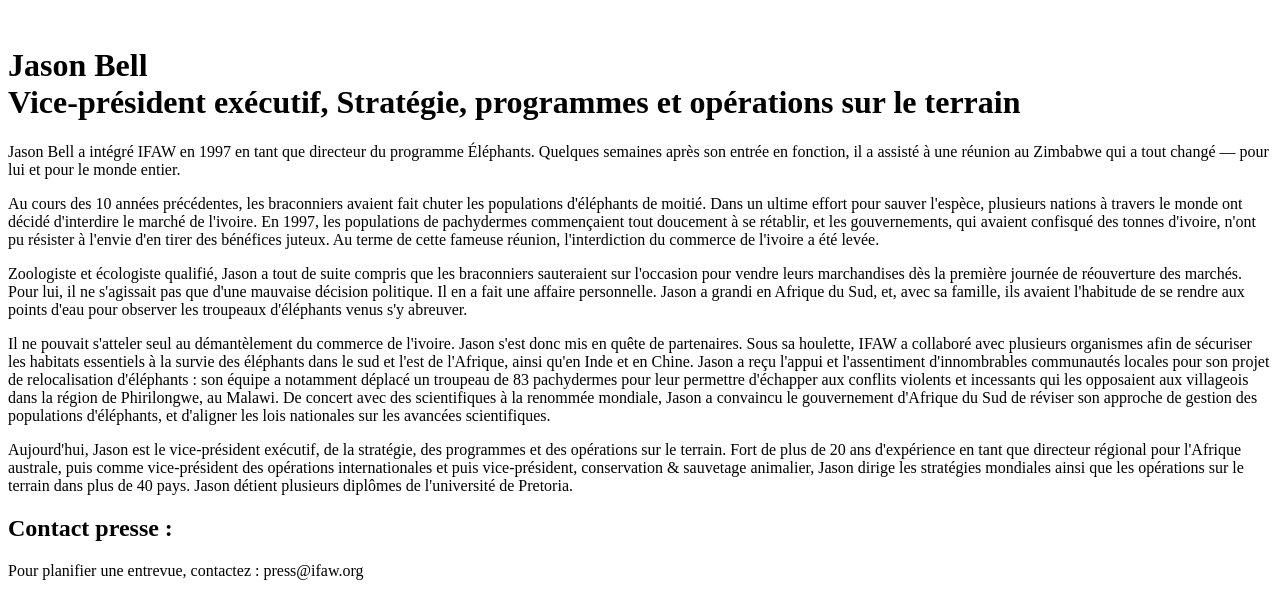
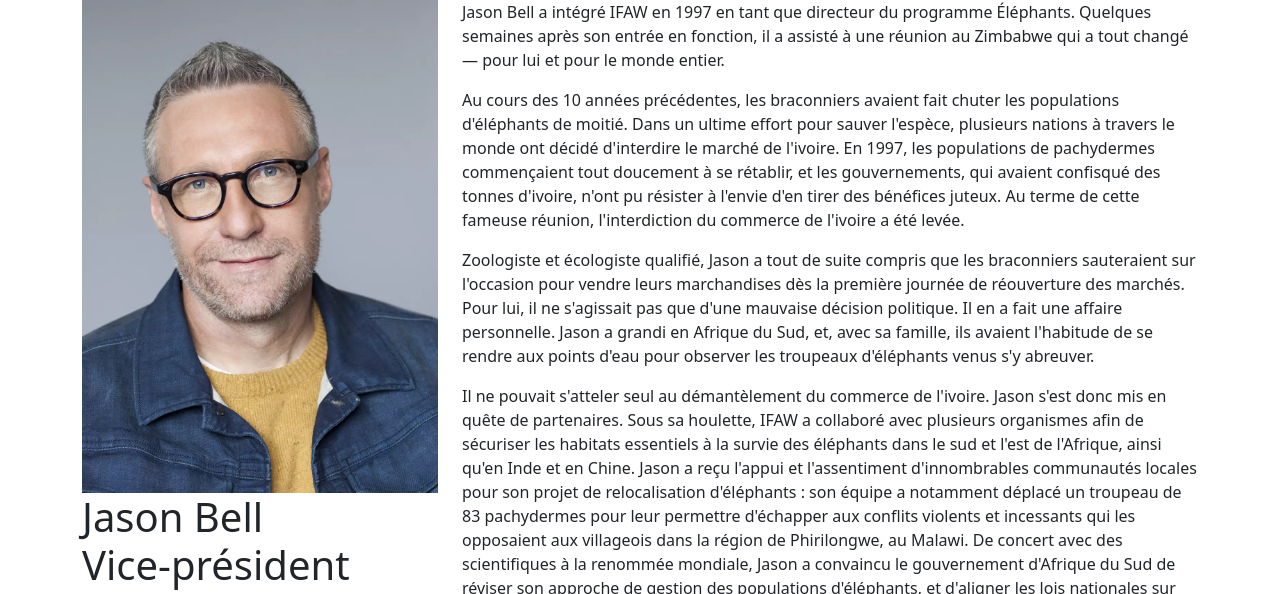
Before and after one commit to yvandouenel/tp1Git, a plain HTML site: page index.html in a window 1280 px wide. Shown: the top 594 px of the page. Drawn offline with nearby package versions, Linux system fonts and the light colour scheme.

Commit message:
Ajout de bootstrap.3

```diff
--- a/index.html
+++ b/index.html
@@ -6,15 +6,17 @@
   <meta http-equiv="X-UA-Compatible" content="IE=edge">
   <meta name="viewport" content="width=device-width, initial-scale=1.0">
   <title>CV</title>
+  <link href="https://cdn.jsdelivr.net/npm/bootstrap@5.0.2/dist/css/bootstrap.min.css" rel="stylesheet" integrity="sha384-EVSTQN3/azprG1Anm3QDgpJLIm9Nao0Yz1ztcQTwFspd3yD65VohhpuuCOmLASjC" crossorigin="anonymous">
 </head>
 
-<body>
-  <header>
+<body class="container">
+  <div class="row">
+    <header class="col-md-4">
 
-    <img src="./images/JASON-BELL.jpg" alt="">
+      <img src="./images/JASON-BELL.jpg" alt="" class="img-fluid">
       <h1>Jason Bell <br>Vice-président exécutif, Stratégie, programmes et opérations sur le terrain</h1>
     </header>
-  <main>
+    <main class="col-md-8">
       <section>
         <p>Jason Bell a intégré IFAW en 1997 en tant que directeur du programme Éléphants. Quelques semaines après son
           entrée en fonction, il a assisté à une réunion au Zimbabwe qui a tout changé — pour lui et pour le monde entier.
@@ -55,6 +57,7 @@
         press@ifaw.org
       </aside>
     </main>
+  </div class="row">
   <footer>
     <h2><a href=".">ifaw</a></h2>
   </footer>
```
Also changed, not shown: images/JASON-BELL.jpg (renamed from images/JASON-BELL_017.jpg). Lines whose indentation alone changed are shown as unchanged.
